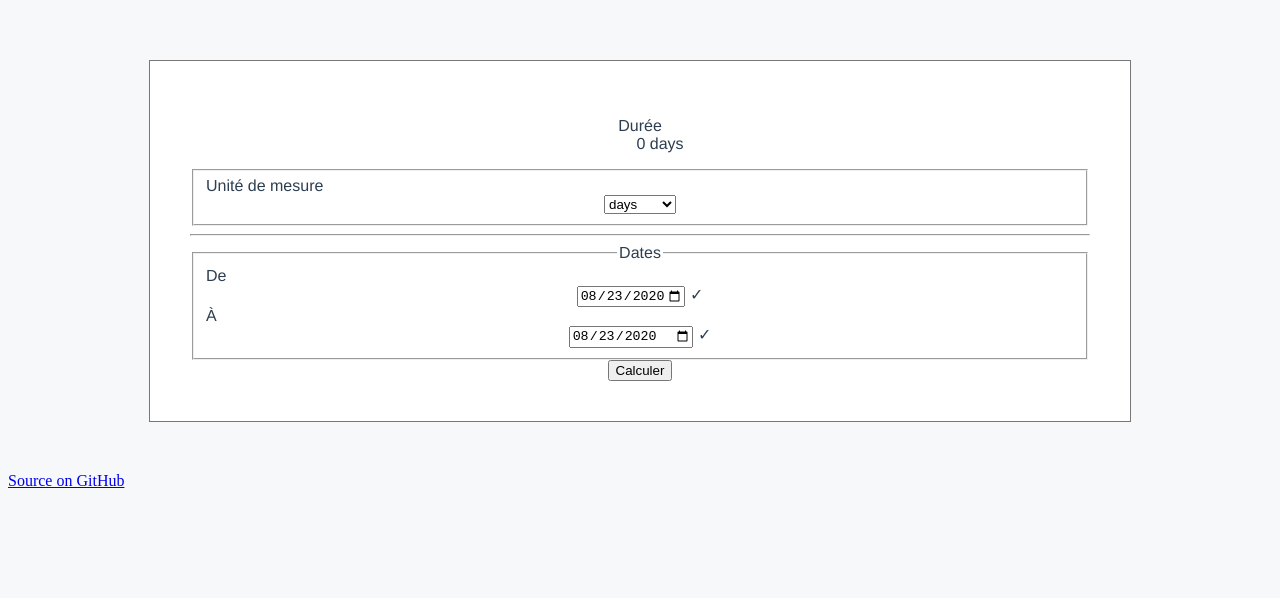
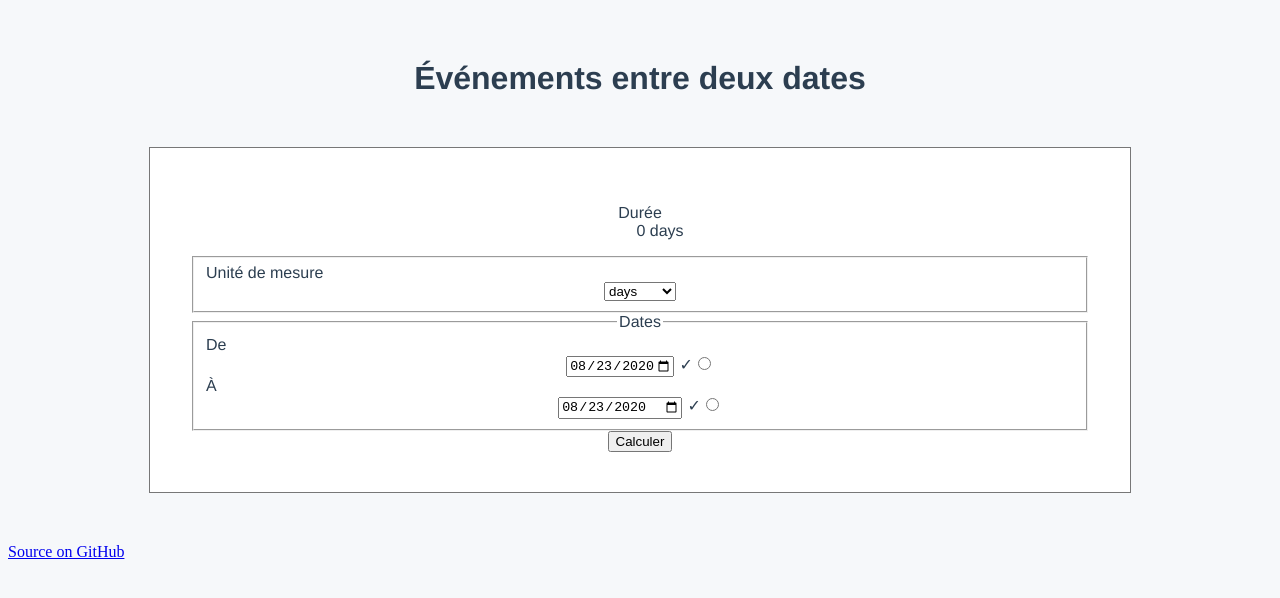
Before and after one commit to renoirb/evenements-entre-deux-dates, a Vue app: page / in a window 1280 px wide. Shown: the top 598 px of the page. Built offline with nearby package versions, Linux system fonts and the light colour scheme.

Commit message:
Separate into parent pushing to children, today

```diff
--- a/src/App.vue
+++ b/src/App.vue
@@ -1,16 +1,32 @@
 <template>
   <div>
-    <DateRange />
+    <h1>Événements entre deux dates</h1>
+    <DateRange :distance-dates="distanceDates" :duration="duration" />
   </div>
 </template>
 
-<script>
+<script lang="ts">
+import { defineComponent } from 'vue'
+import useDistanceDates from './use-distance-dates.ts'
 import DateRange from './components/DateRange.vue'
 
-export default {
+export default defineComponent({
   name: 'App',
   components: {
     DateRange,
   },
-}
+  setup() {
+    const useDistanceDatesOptions = {
+      logger: console,
+    }
+    const { distanceDates, duration } = useDistanceDates(
+      location,
+      useDistanceDatesOptions,
+    )
+    return {
+      distanceDates,
+      duration,
+    }
+  },
+})
 </script>
--- a/src/components/DateRange.vue
+++ b/src/components/DateRange.vue
@@ -4,7 +4,7 @@
       <dt>Durée</dt>
       <dd>
         {{ duration }}
-        <span>{{ unit }}</span>
+        <span>{{ distanceDates.unit.value }}</span>
       </dd>
     </dl>
     <!--
@@ -40,48 +40,61 @@
         >
           Unité de mesure
         </label>
-        <select v-model="unit" name="unit" id="durationUnit">
+        <select
+          v-model="distanceDates.unit.value"
+          name="unit"
+          id="durationUnit"
+        >
           <option
-            v-for="(durationUnit, index) of durationUnits"
+            v-for="(item, index) of durationUnits"
             :key="index"
-            :value="durationUnit"
-            :selected="durationUnit === unit"
+            :value="item"
+            :selected="item === distanceDates.unit.value"
           >
-            {{ durationUnit }}
+            {{ item }}
           </option>
         </select>
       </fieldset>
-      <hr />
       <fieldset>
         <legend>Dates</legend>
         <label
           for="min"
-          class="block text-gray-700 text-sm font-bold mb-2"
         >
           De
         </label>
         <input
+          :max="distanceDates.max.value"
+          id="min"
+          name="min"
           type="date"
-          v-model="min"
-          :max="max"
-          name="min"
-          id="min"
+          v-model="distanceDates.min.value"
         />
         <span class="validity"></span>
+        <input
+          type="radio"
+          name="today"
+          value="min"
+          v-model="distanceDates.today.value"
+        />
         <label
           for="max"
-          class="block text-gray-700 text-sm font-bold mb-2"
         >
           À
         </label>
         <input
+          :min="distanceDates.min.value"
+          id="max"
+          name="max"
           type="date"
-          v-model="max"
-          :min="min"
-          name="max"
-          id="max"
+          v-model="distanceDates.max.value"
         />
         <span class="validity"></span>
+        <input
+          type="radio"
+          name="today"
+          value="max"
+          v-model="distanceDates.today.value"
+        />
       </fieldset>
       <button type="submit">Calculer</button>
     </form>
@@ -89,51 +102,33 @@
 </template>
 
 <script lang="ts">
-import { onMounted, render } from 'vue'
+import { defineComponent } from 'vue'
 import {
-  default as useDistanceDates,
+  IDateRangeComponentProps,
+  IDateRangeData,
+  durationUnits,
+  DurationUnit,
   directions,
-  distanceDatesModelFields,
-  durationUnits,
-  IDistanceDatesModel,
-  resetCalculateBasedForm,
 } from '../use-distance-dates.ts'
 
-export default {
+export default defineComponent<IDateRangeComponentProps, IDateRangeData, {}>({
   name: 'DateRange',
-  setup() {
-    const {
-      distanceDates,
-      changeDateRange,
-      duration,
-    } = useDistanceDates(
-    location,
-    {
-      // logger: console
-    })
-
-    const {
-      direction,
-      max,
-      min,
-      unit,
-    } = distanceDates
-    return {
-      direction,
-      duration,
-      max,
-      min,
-      unit,
-    }
+  props: {
+    distanceDates: {
+      required: true,
+    },
+    duration: {
+      required: true,
+      default: 0,
+    },
   },
   data() {
     return {
-      count: 0,
+      directions,
       durationUnits,
-      directions,
     }
-  }
-}
+  },
+})
 </script>
 
 <style scoped>
--- a/src/use-distance-dates.ts
+++ b/src/use-distance-dates.ts
@@ -13,7 +13,6 @@ import { DateTime, Interval, DurationUnit } from 'luxon'
 
 export const durationUnits: ReadonlyArray<DurationUnit> = [
   'years',
-  'quarters',
   'months',
   'weeks',
   'days',
@@ -32,6 +31,16 @@ export const directions: ReadonlyArray<IDateRangeDirection> = [
 export const enum DateRangeDirection {
   Future = 'FUTURE',
   Past = 'PAST',
+}
+
+export interface IDateRangeComponentProps {
+  distanceDates: IDistanceDatesModel
+  duration: number
+}
+
+export interface IDateRangeData {
+  directions: ReadonlyArray<IDateRangeDirection>
+  durationUnits: ReadonlyArray<DurationUnit>
 }
 
 export const assertsIsDirection = (
@@ -66,8 +75,9 @@ export const isFuture = (direction: DateRangeDirection): boolean => {
 
 export interface IDateRange {
   direction: IDateRangeDirection
+  max: string
   min: string
-  max: string
+  today: 'max' | 'min' | false
 }
 
 export interface IPreferences {
@@ -89,6 +99,7 @@ export const distanceDatesModelFields = new Set([
   'locale',
   'max',
   'min',
+  'today',
   'unit',
 ])
 
@@ -132,7 +143,7 @@ export default (
   options: Partial<IDistanceDatesModelOptions> = {},
 ): IDistanceDatesSurface => {
   const duration = ref(0)
-  const min = DateTime.local().toISODate()
+  const today = DateTime.local().toISODate()
 
   const opts: IDistanceDatesModelOptions = {
     ...defaultOptions,
@@ -147,8 +158,9 @@ export default (
   const distanceDates = reactive<IDistanceDatesModel>({
     direction: opts.defaultDirection,
     locale: opts.locale,
-    max: min,
-    min,
+    max: today,
+    min: today,
+    today: false,
     unit: opts.defaultDistanceUnit,
   })
 
@@ -176,8 +188,22 @@ export default (
     const before = { ...unref(distanceDates) }
     for (const [key, value] of Object.entries(changeset)) {
       if (distanceDatesModelFields.has(key)) {
-        distanceDates[key] = value
+        if (
+          key === 'today' &&
+          value !== false &&
+          /^(max|min)$/.test(String(value)) === false
+        ) {
+          const message = `
+            Invalid value for field today "${value}", must either be false, or 'max' or 'min'
+          `
+          logger.warn(message)
+        } else {
+          distanceDates[key] = value
+        }
       }
+    }
+    if ('today' in changeset && typeof changeset.today === 'string') {
+      distanceDates[changeset.today] = today
     }
     logger.debug(`use-distance-dates: changeDateRange`, {
       before,
```
Also changed, not shown: 1 other file (tests, documents, lock files or other folders).
